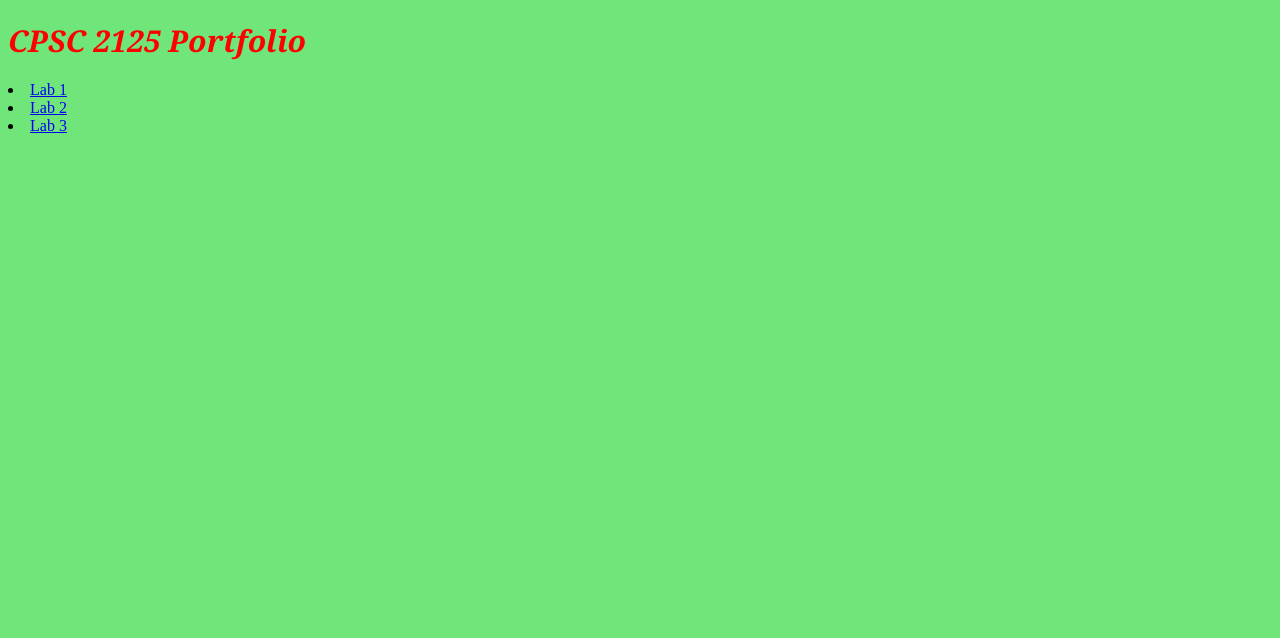
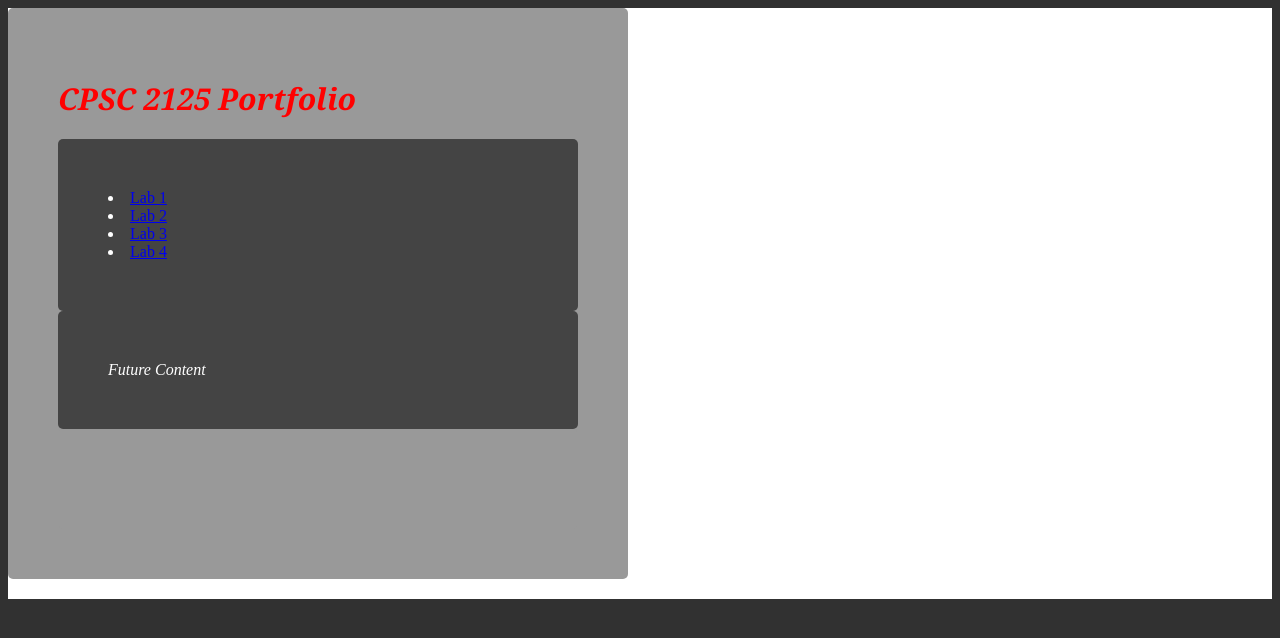
Before and after one commit to knowdaut/CPSC-2125, a plain HTML site: page index.html in a window 1280 px wide. Drawn offline with Linux system fonts and the light colour scheme.

Commit message:
Style of all pages and added a new one

```diff
--- a/index.html
+++ b/index.html
@@ -7,18 +7,30 @@
     <link href="style.css" rel="stylesheet" type="text/css" />
   </head>
   <body>
-    <h1>CPSC 2125 Portfolio</h1>
-    <u1>
-      <li><a href="lab1.html">Lab 1</a></li>
-      <li><a href="lab2.html">Lab 2</a></li>
-      <li><a href="lab3.html">Lab 3</a></li>
-    </u1>
+    <div class="wrapper">
 
-    <main>
-    </main>
-  <footer>
-  </footer>
+      <div class="box header">
+        <h1>CPSC 2125 Portfolio
+        </h1>
+      </header>
+      <div class="box links">
+        <nav>
+        <u1>
+          <li><a href="lab1.html">Lab 1</a></li>
+          <li><a href="lab2.html">Lab 2</a></li>
+          <li><a href="lab3.html">Lab 3</a></li>
+          <li><a href="lab4.html">Lab 4</a></li>
+        </u1>
+        </nav>
+      </div>
+      <div class="box content">
+      <main>Future Content
+      </main>
+      </div>
 
+      <div class="box footer">
+      </div>
+    </div>
     <script src="script.js"></script>
   </body>
 </html>
--- a/style.css
+++ b/style.css
@@ -1,5 +1,7 @@
+
+
 body {
-  background-color: rgb(112, 230, 122);
+  background-color: rgb(49, 49, 49);
 }
 
 h1 {
@@ -7,3 +9,59 @@ h1 {
   text-align: left;
   font: italic bold 30px Georgia, serif;
 }
+.wrapper{
+  display: grid;
+  grid-gap: 10px;
+  grid-template-columns: 200px 200px 200px;
+  grid-template-areas:
+    "header  header  header"
+    "links content content"
+    "footer  footer  footer";
+  background-color: #fff;
+  color: #444;
+}
+.header {
+  grid-area: header;
+}
+.content {
+  font-style: italic;
+  grid-area: content;
+  position: relative;
+}
+.links {
+  background-color: #444;
+  color: #fff;
+  grid-area: links;
+  font-size: 10pt;
+}
+.box2 {
+  background-color: #444;
+  color: #fff;
+  text-align: left;
+  border-radius: 5px;
+  font-size: 100%;
+}
+li#m{
+  background-color: rgb(230, 90, 90);
+
+}
+li#v{
+  background-color: rgba(69, 197, 80, 0.959);
+}
+li#d{
+  background-color: rgba(240, 252, 80, 0.486);
+}
+.footer {
+  grid-area: footer;
+}
+.box {
+  background-color: #444;
+  color: #fff;
+  border-radius: 5px;
+  padding: 50px;
+  font-size: 100%;
+}
+.header,
+.footer {
+  background-color: #999;
+}
```
Also changed, not shown: lab1.html (+15 -7 lines), lab2.html (+15 -7 lines), lab3.html (+15 -7 lines), lab4.html (added, +47 -0 lines).
